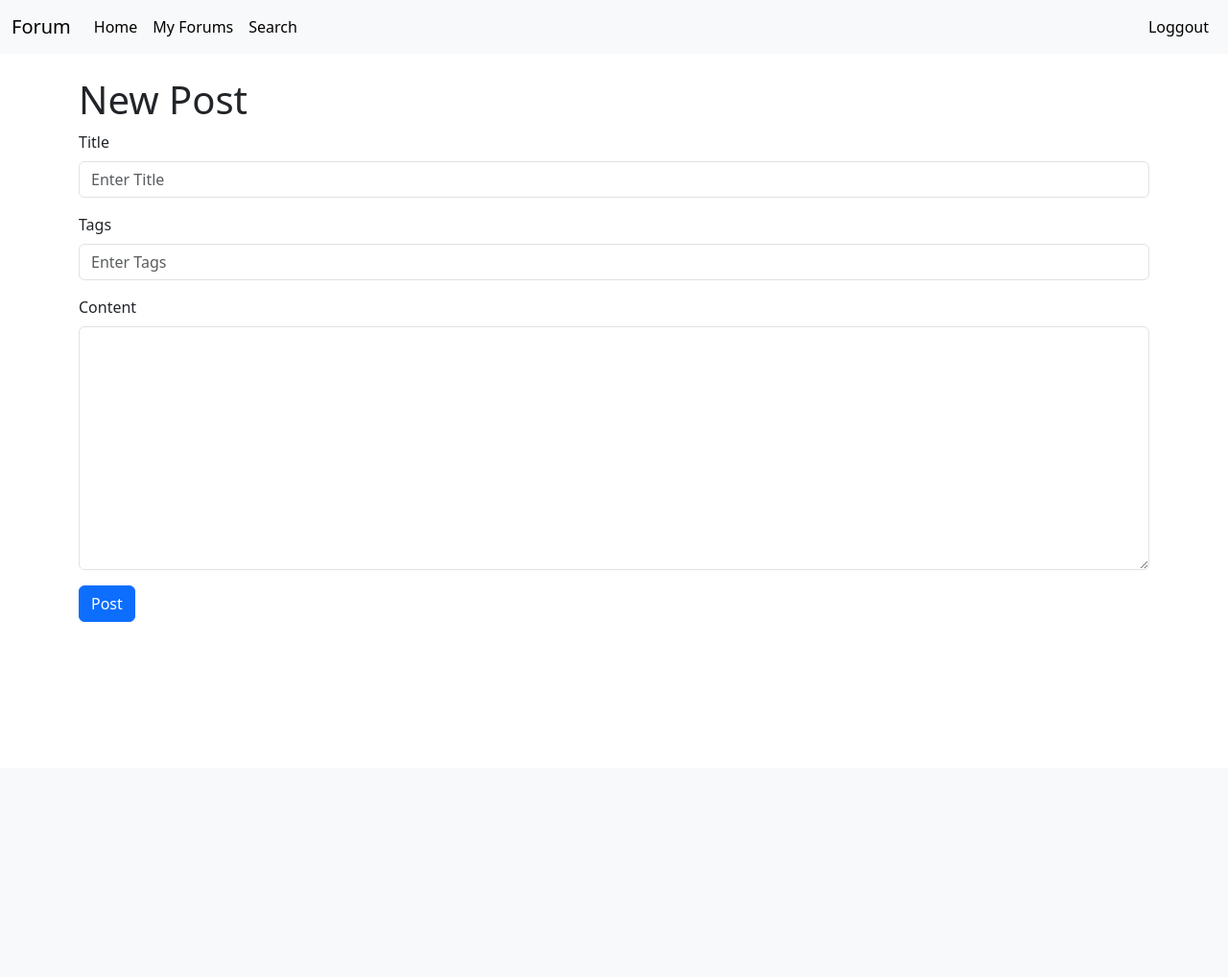
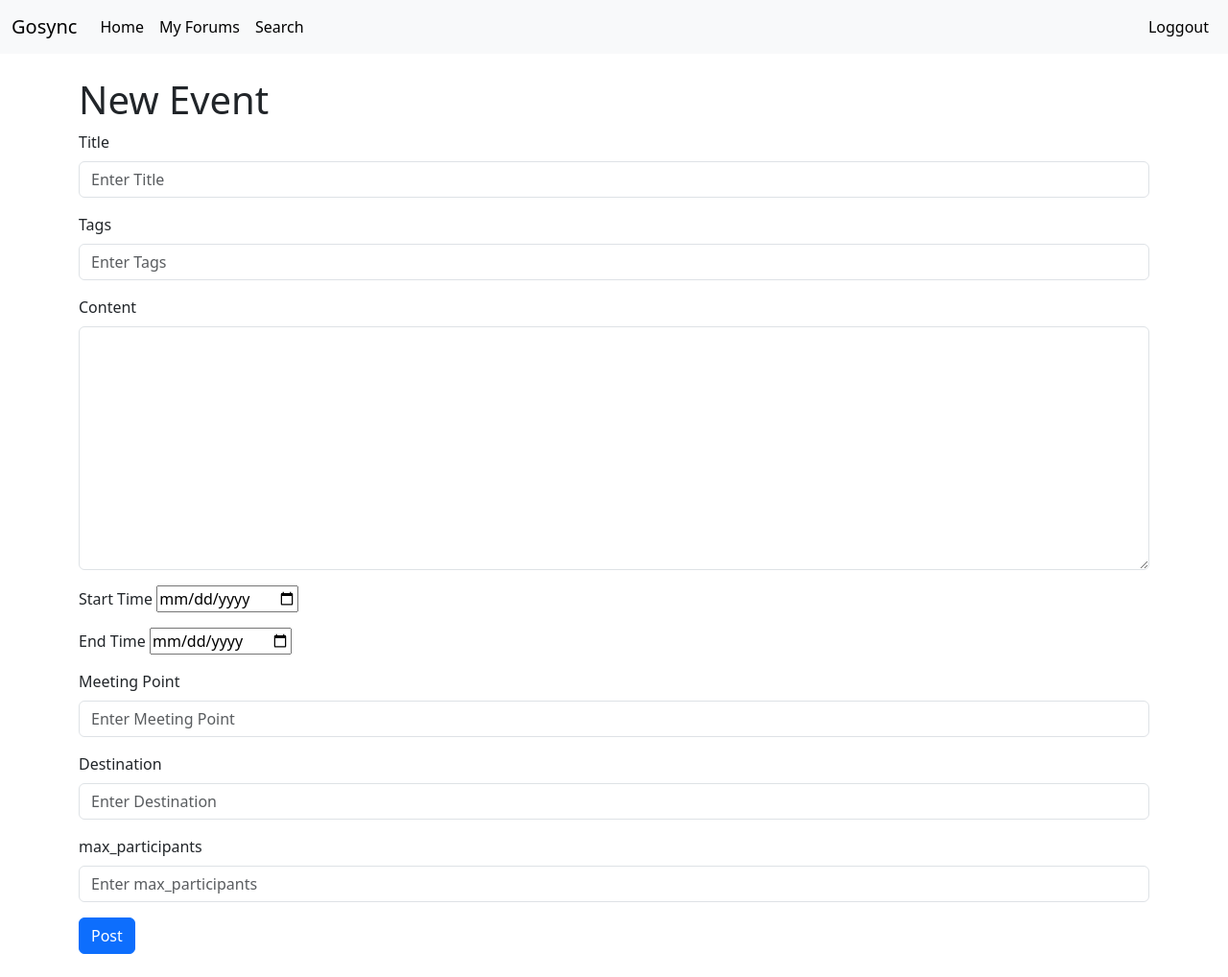
Before and after one commit to whoami13579/Gosync-web, a Flask app: page /forum/1/new-post in a window 1280 px wide. Shown: the whole page at 96% size. Before the commit the page ends 648 px from the top, so only its background shows below. Run offline with Flask 3, Linux system fonts and the light colour scheme; the visitor is signed in with stand-in values (Sample User, id 1).

Commit message:
convert to gosync

```diff
--- a/addUsers.py
+++ b/addUsers.py
@@ -5,8 +5,8 @@ con = sqlite3.connect("instance/database.db")
 cur = con.cursor()
 
 users = [
-    (1, "administrator", None, generate_password_hash("111111"), None, None, 2),
-    (2, "user1@gmail.com", "user1", generate_password_hash("111111"), "fcu", None, 1),
+    (1, "administrator", None, None, generate_password_hash("111111"), None, None, 2),
+    (2, "user1@gmail.com", "user1", "user1", generate_password_hash("111111"), 100, "0987654321", 1),
 ]
-cur.executemany("INSERT INTO users VALUES(?, ?, ?, ?, ?, ?, ?)", users)
+cur.executemany("INSERT INTO users VALUES(?, ?, ?, ?, ?, ?, ?, ?)", users)
 con.commit()
--- a/website/templates/base.html
+++ b/website/templates/base.html
@@ -13,7 +13,7 @@
 <body>
   <nav class="navbar navbar-expand-lg bg-body-tertiary">
     <div class="container-fluid">
-      <a class="navbar-brand" href="/home">Forum</a>
+      <a class="navbar-brand" href="/home">Gosync</a>
       <button class="navbar-toggler" type="button" data-bs-toggle="collapse" data-bs-target="#navbarSupportedContent" aria-controls="navbarSupportedContent" aria-expanded="false" aria-label="Toggle navigation">
         <span class="navbar-toggler-icon"></span>
       </button>
--- a/website/templates/forum.html
+++ b/website/templates/forum.html
@@ -25,7 +25,7 @@
     {% endif %}
 
     {% if user.is_authenticated and user in forum.users %}
-    <a class="btn btn-primary" href="/forum/{{forum.forum_id}}/new-post">New Post</a>
+    <a class="btn btn-primary" href="/forum/{{forum.forum_id}}/new-post">New Event</a>
     {% endif %}
     <br>
     <br>
--- a/website/templates/new_post.html
+++ b/website/templates/new_post.html
@@ -1,8 +1,8 @@
 {% extends "base.html" %}
-{% block title %}New Post{% endblock %}
+{% block title %}New Event{% endblock %}
 {% block content %}
 <form method="POST">
-    <h1 align="left">New Post</h1>
+    <h1 align="left">New Event</h1>
       <div class="mb-3">
         <label for="title" class="form-label">Title</label>
         <input type="text" id="title" name="title" class="form-control" placeholder="Enter Title" required>
@@ -15,6 +15,26 @@
         <label for="content" class="form-label">Content</label>
         <textarea class="form-control" id="content" name="content" rows="10" required></textarea>
       </div>
+      <div class="mb-3">
+        <label for="start">Start Time</label>
+        <input type="date" id="start" name="start" required></input>
+      </div>
+      <div class="mb-3">
+        <label for="end">End Time</label>
+        <input type="date" id="end" name="end" required></input>
+      </div>
+      <div class="mb-3">
+        <label for="meeting_point" class="form-label">Meeting Point</label>
+        <input type="text" id="meeting_point" name="meeting_point" class="form-control" placeholder="Enter Meeting Point">
+      </div>
+      <div class="mb-3">
+        <label for="destination" class="form-label">Destination</label>
+        <input type="text" id="destination" name="destination" class="form-control" placeholder="Enter Destination">
+      </div>
+      <div class="mb-3">
+        <label for="max_participants" class="form-label">max_participants</label>
+        <input type="text" id="max_participants" name="max_participants" class="form-control" placeholder="Enter max_participants">
+      </div>
       <button type="submit" class="btn btn-primary">Post</button>
   </form>
   <br>
--- a/website/views.py
+++ b/website/views.py
@@ -25,11 +25,19 @@ def new_post(forum_id):
         title = request.form.get("title")
         tags = request.form.get("tags")
         content = request.form.get("content")
+        start = request.form.get("start")
+        end = request.form.get("end")
+        meeting_point = request.form.get("meeting_point")
+        destination = request.form.get("destination")
+        max_participants = int(request.form.get("max_participants"))
 
-        post = Post(title, tags, content, current_user.get_id(), forum_id)
+        date_format = "%Y-%m-%d"
+        start = datetime.strptime(start, date_format).date()
+        end = datetime.strptime(end, date_format).date()
+
+        post = Post(title, tags, content, start, end, meeting_point, destination, max_participants, current_user.get_id(), forum_id)
         post.author = current_user
         post.forum = Forum.query.filter_by(forum_id=forum_id).first()
-
         db.session.add(post)
         db.session.commit()
 
@@ -102,6 +110,23 @@ def delete_forum(forum_id):
     flash("You can't delete this forum.", category="error")
     return redirect(url_for("views.homne"))
 
+
+@views.route("/forum/<forum_id>/<post_id>/delete")
+@login_required
+def delete_post(forum_id, post_id):
+    post = Post.query.filter_by(forum_id=post_id).first()
+
+    if post.author.user_id == current_user.get_id() or current_user.get_id() == 2:
+        db.session.delete(post)
+        db.session.commit()
+
+        flash("Post Deleted", category="success")
+        return redirect(url_for("views.home"))
+
+
+    flash("You can't delete this forum.", category="error")
+    return redirect(url_for("views.homne"))
+
 @views.route("/my-forums")
 @login_required
 def my_forums():
@@ -135,9 +160,12 @@ def like_post(forum_id, post_id):
 
         return redirect(url_for("views.view_post", forum_id=forum_id, post_id=post_id))
     else:
-        post.likes.append(current_user)
+        if len(post.likes) < post.max_participants:
+            post.likes.append(current_user)
 
-        db.session.commit()
+            db.session.commit()
+        else:
+            flash("You can't join.", category="error")
 
         return redirect(url_for("views.view_post", forum_id=forum_id, post_id=post_id))
 
```
Also changed, not shown: addForum.py (+4 -4 lines), website/auth.py (+3 -5 lines), website/models.py (+34 -8 lines), website/templates/post.html (+7 -3 lines), website/templates/signup.html (+5 -5 lines).
